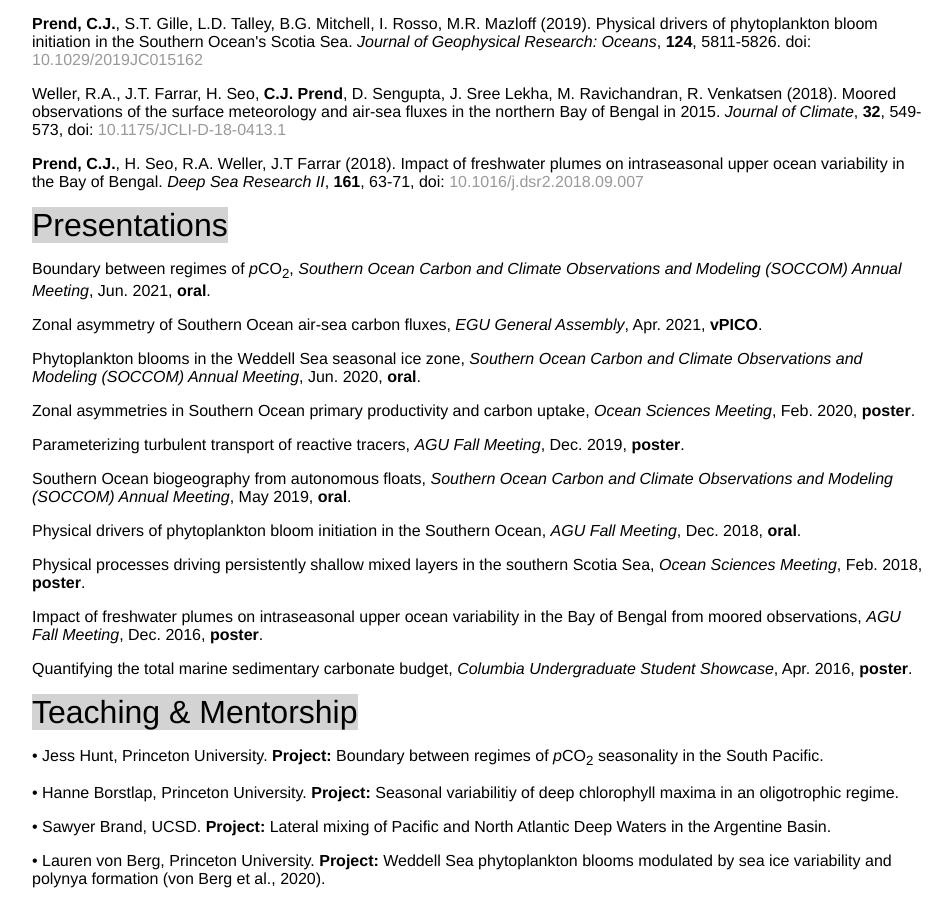
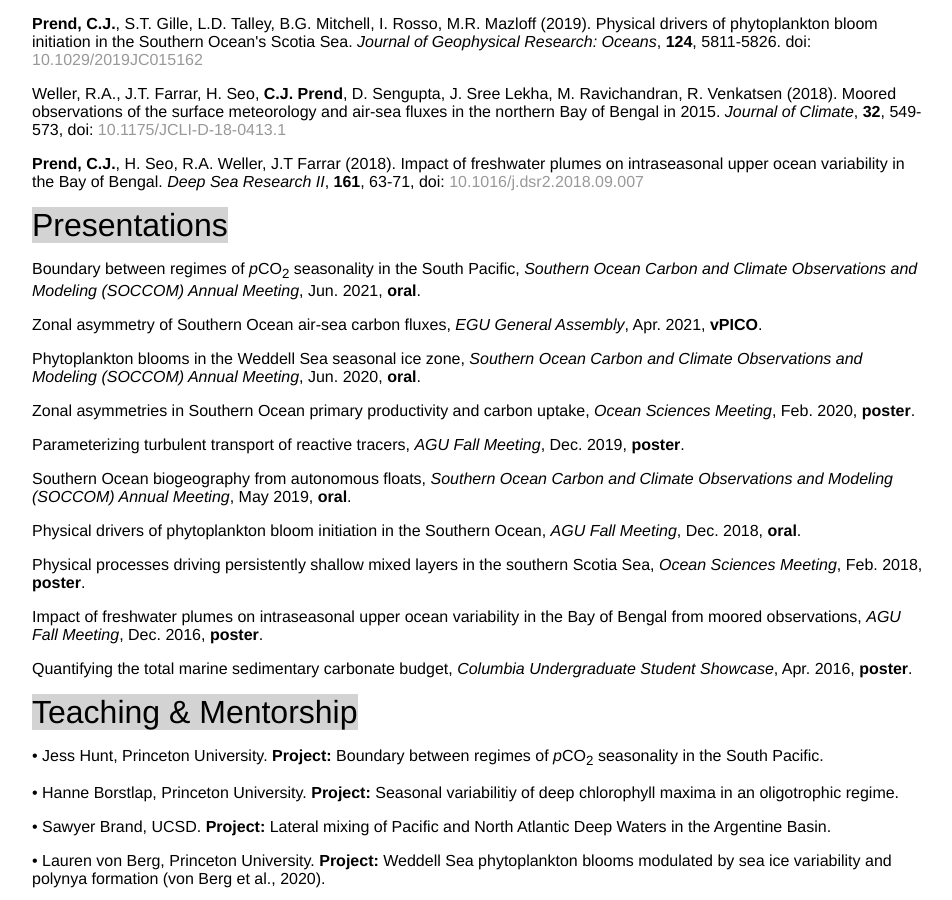
Before and after one commit to cprend/cprend.github.io, a Jekyll site: the page cv/index.html, which Jekyll copies as it is, in a window 1280 px wide and 900 px high, scrolled down 918 px. Shown: the whole window, without its empty margins (160-1112 px from the left). Built offline with Jekyll 4.4.1, drawn with Linux system fonts in a browser that asks for light colours.

Commit message:
Update index.html

```diff
--- a/cv/index.html
+++ b/cv/index.html
@@ -48,7 +48,7 @@
 		<p><b>Prend, C.J.</b>, H. Seo, R.A. Weller, J.T Farrar (2018). Impact of freshwater plumes on intraseasonal
 		upper ocean variability in the Bay of Bengal. <em>Deep Sea Research II</em>, <b>161</b>, 63-71, doi: <a href="https://www.sciencedirect.com/science/article/pii/S0967064517304010?via%3Dihub">10.1016/j.dsr2.2018.09.007</a></p>
 		<p1>Presentations</p1>
-		<p>Boundary between regimes of <em>p</em>CO<sub>2</sub>, <em>Southern Ocean Carbon and Climate Observations and Modeling (SOCCOM) Annual Meeting</em>, Jun. 2021, <b>oral</b>.</p>
+		<p>Boundary between regimes of <em>p</em>CO<sub>2</sub> seasonality in the South Pacific, <em>Southern Ocean Carbon and Climate Observations and Modeling (SOCCOM) Annual Meeting</em>, Jun. 2021, <b>oral</b>.</p>
 		<p>Zonal asymmetry of Southern Ocean air-sea carbon fluxes, <em>EGU General Assembly</em>, Apr. 2021, <b>vPICO</b>.</p>
 		<p>Phytoplankton blooms in the Weddell Sea seasonal ice zone, <em>Southern Ocean Carbon and Climate Observations and Modeling (SOCCOM) Annual Meeting</em>, Jun. 2020, <b>oral</b>.</p>
 		<p>Zonal asymmetries in Southern Ocean primary productivity and carbon uptake, <em>Ocean Sciences Meeting</em>, Feb. 2020, <b>poster</b>.</p>
```
